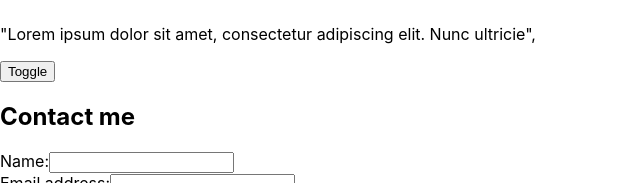
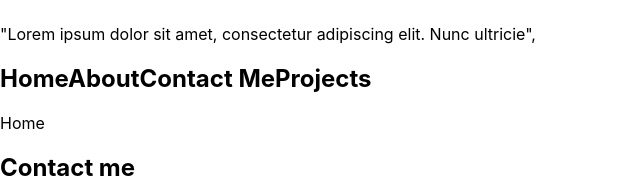
Before and after one commit to KDash201/my-react-portfolio, a React (Create React App) app: page / in a window 1280 px wide. Shown: the part 313-496 px from the top of the page, without its empty margins (0-640 px from the left). Built offline with nearby package versions, Linux system fonts and the light colour scheme; the HTML template or start-up script is replaced by a standard one.

Commit message:
Created the Projectlist component)

```diff
--- a/src/App.js
+++ b/src/App.js
@@ -12,6 +12,19 @@ function App() {
   const [tabOptions] = useState(["Home", "About", "Contact Me", "Projects"]);
   const [currentTab, setCurrentTab] = useState(tabOptions[0]);
 
+  const [projectAvi] = useState([
+    {
+      name: "Run Buddy",
+      language: "HTML & CSS",
+    },
+    {
+      name: "Wet Nose Adoption",
+      language: "HTML, CSS and Javascript",
+    },
+  ]);
+
+  const [currentProjectAvi, setProjectAvi] = useState(false);
+
   return (
     <div>
       <Header
@@ -22,8 +35,15 @@ function App() {
 
       <main>
         <About />
-        {<button onClick={() => setIsToggled(!isToggled)}>Toggle</button>}
-        {isToggled && <Project />}
+        <Project
+          tabOptions={tabOptions}
+          setCurrentTab={setCurrentTab}
+          currentTab={currentTab}
+          projectAvi={projectAvi}
+          currentProjectAvi={currentProjectAvi}
+          setProjectAvi={setProjectAvi}
+        ></Project>
+
         {
           <footer>
             <Footer />
--- a/src/components/About/index.js
+++ b/src/components/About/index.js
@@ -3,7 +3,7 @@ import React from "react";
 function About() {
   return (
     <section className="my-5">
-      <h1 id="about">About Me:</h1>
+      <h2 id="about">About Me:</h2>
       <p>
         "Lorem ipsum dolor sit amet, consectetur adipiscing elit. Nunc
         ultricie",
--- a/src/components/Project/index.js
+++ b/src/components/Project/index.js
@@ -1,10 +1,27 @@
 import React from "react";
+import Projectlist from "../Projectlist";
+import { capitalizeFirstLetter } from "../../utils/helpers";
 
 function Project(props) {
+  const {
+    tabOptions = [],
+    setCurrentTab,
+    currentTab,
+    projectAvi = [],
+    currentProjectAvi,
+    setProjectAvi,
+  } = props;
+
   return (
-    <div>
-      <p>I am conditionally rendered</p>
-    </div>
+    <section>
+      <h1 data-testid="h1tag">{tabOptions}</h1>
+      <p>{currentTab}</p>
+      <Projectlist
+        projectAvi={projectAvi}
+        currentProjectAvi={currentProjectAvi}
+        setProjectAvi={setProjectAvi}
+      ></Projectlist>
+    </section>
   );
 }
 
--- /dev/null
+++ b/src/components/Projectlist/index.js
@@ -0,0 +1,23 @@
+import React, { useState } from "react";
+
+function Projectlist() {
+  const [projectAvi, setProjectAvi] = useState();
+  const [projectphotos] = useState([
+    {
+      name: "Run Buddy",
+      language: "HTML & CSS",
+    },
+    {
+      name: "Wet Nose Adoption",
+      language: "HTML, CSS and Javascript",
+    },
+  ]);
+
+  const currentProjectPhotos = projectphotos.filter(
+    (projectphoto) => projectphoto.name === projectphoto.name
+  );
+
+  return <div></div>;
+}
+
+export default Projectlist;
```
